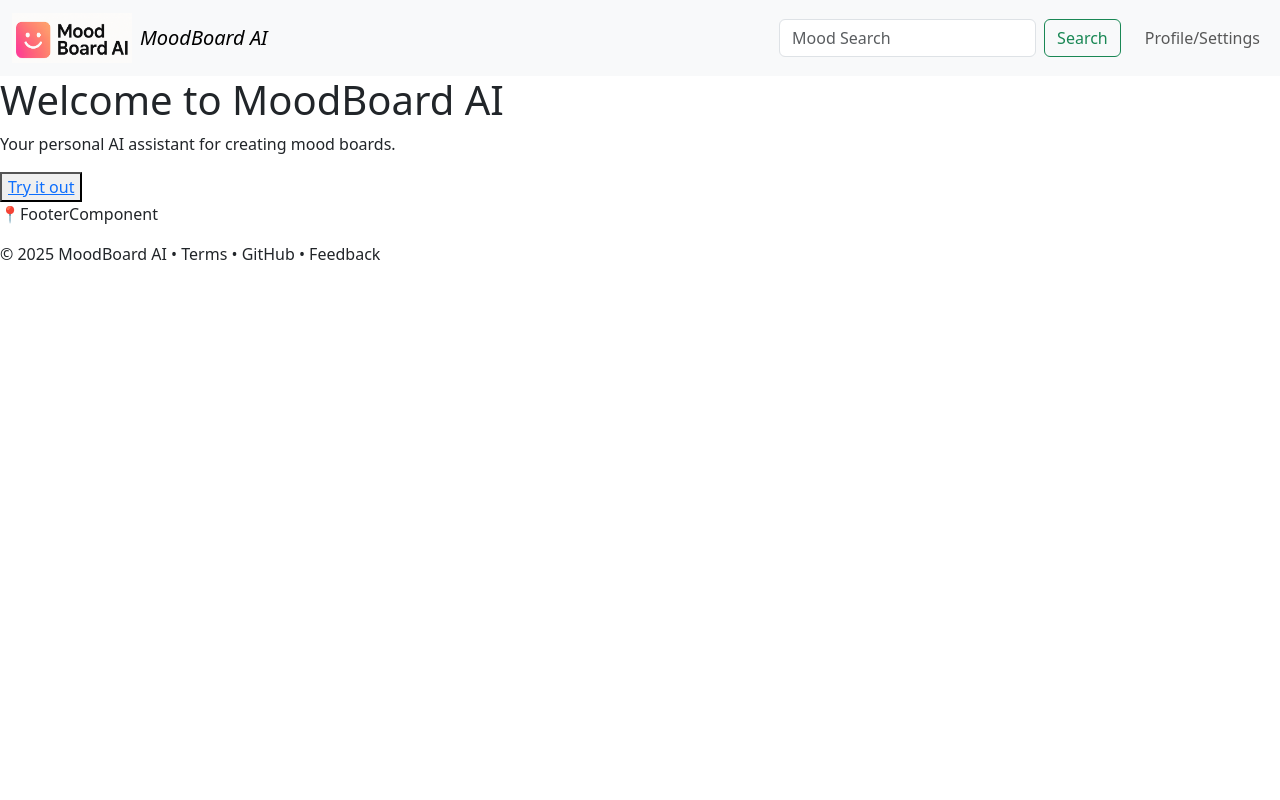
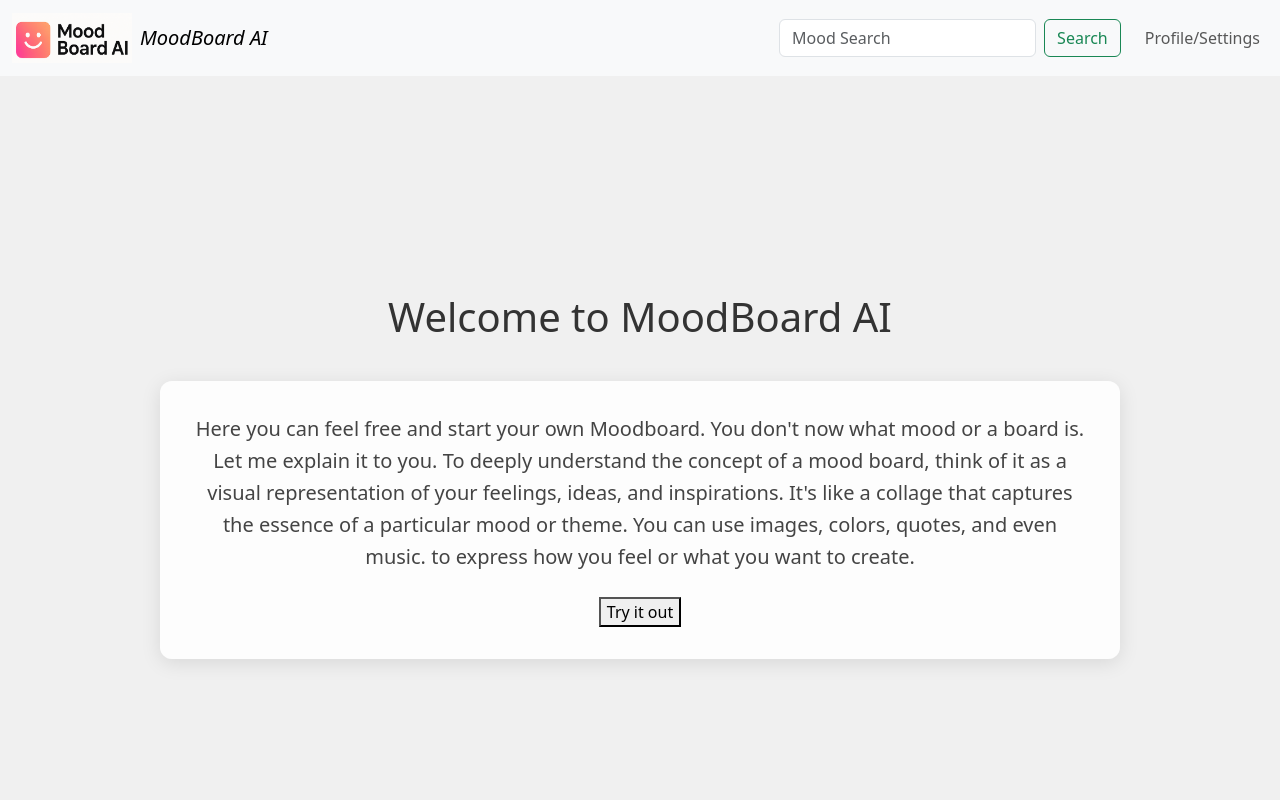
Before and after one commit to lucydu892/MoodBoard_AI, an Angular app: page / in a window 1280 px wide. Shown: the top 800 px of the page. Built offline with nearby package versions, Linux system fonts and the light colour scheme.

Commit message:
home page extended

```diff
--- a/src/app/home/home.component.html
+++ b/src/app/home/home.component.html
@@ -1,5 +1,15 @@
 <main>
+
   <h1>Welcome to MoodBoard AI</h1>
-  <p>Your personal AI assistant for creating mood boards.</p>
-  <button><a routerLink="/dashboard" routerLinkActive="active">Try it out</a></button>
+  <div class="contentHome">
+    <p class="text-center">
+      Here you can feel free and start your own Moodboard. You don't now what mood or a board is.
+      Let me explain it to you. To deeply understand the concept of a mood board,
+      think of it as a visual representation of your feelings, ideas, and inspirations.
+      It's like a collage that captures the essence of a particular mood or theme. You can use images, colors, quotes, and even music.
+      to express how you feel or what you want to create.
+    </p>
+    <button><a routerLink="/dashboard" routerLinkActive="active">Try it out</a></button>
+  </div>
+
 </main>
--- a/src/app/home/home.component.scss
+++ b/src/app/home/home.component.scss
@@ -0,0 +1,32 @@
+//todo: Add a background image to the home component
+main {
+  background-size: cover;
+  background-position: center;
+  display: flex;
+  flex-direction: column;
+  align-items: center;
+  justify-content: center;
+  height: 100vh;
+  background-color: #f0f0f0; // fallback color
+  text-align: center;
+  color: #333;
+
+  .contentHome {
+    margin: 2rem 10rem 0 10rem;
+    background: rgba(255, 255, 255, 0.85);
+    padding: 2rem;
+    border-radius: 12px;
+    box-shadow: 0 4px 20px rgba(0, 0, 0, 0.1);
+
+    p {
+      font-size: 1.25rem;
+      line-height: 1.6;
+      color: #444;
+      margin-bottom: 1.5rem;
+    }
+    a {
+      text-decoration: none;
+      color: black;
+    }
+  }
+}
```
Also changed, not shown: public/assets/images/home-background.jpg (added), src/assets/images/home-background.jpg (added).
